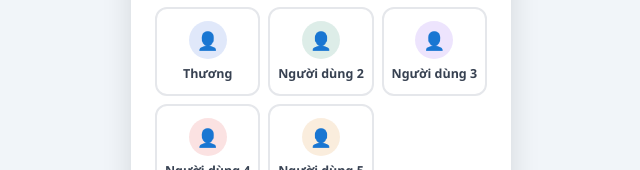
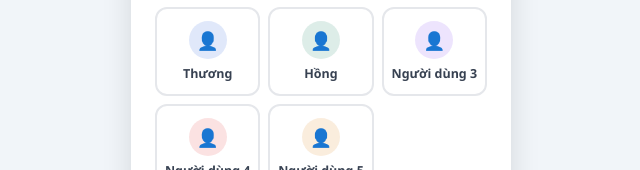
Before and after one commit to nntthuong02/600_blx_hang_b, a plain HTML site: page index.html in a window 1280 px wide. Shown: the part 288-458 px from the top of the page, 319-959 px from the left. Drawn offline with Linux system fonts and the light colour scheme.

Commit message:
update pass

```diff
--- a/index.html
+++ b/index.html
@@ -1013,7 +1013,7 @@ const LABELS = ['A','B','C','D'];
 // ⚙️ Đổi name/pin tùy ý, giữ nguyên id
 const ACCOUNTS = [
   { id:'thuong', name:'Thương',       pin:'1239', color:'#1a56db' },
-  { id:'user2',  name:'Người dùng 2', pin:'1239', color:'#057a55' },
+  { id:'hong',  name:'Hồng', pin:'1239', color:'#057a55' },
   { id:'user3',  name:'Người dùng 3', pin:'0000', color:'#7c3aed' },
   { id:'user4',  name:'Người dùng 4', pin:'0000', color:'#dc2626' },
   { id:'user5',  name:'Người dùng 5', pin:'0000', color:'#d97706' },
```
